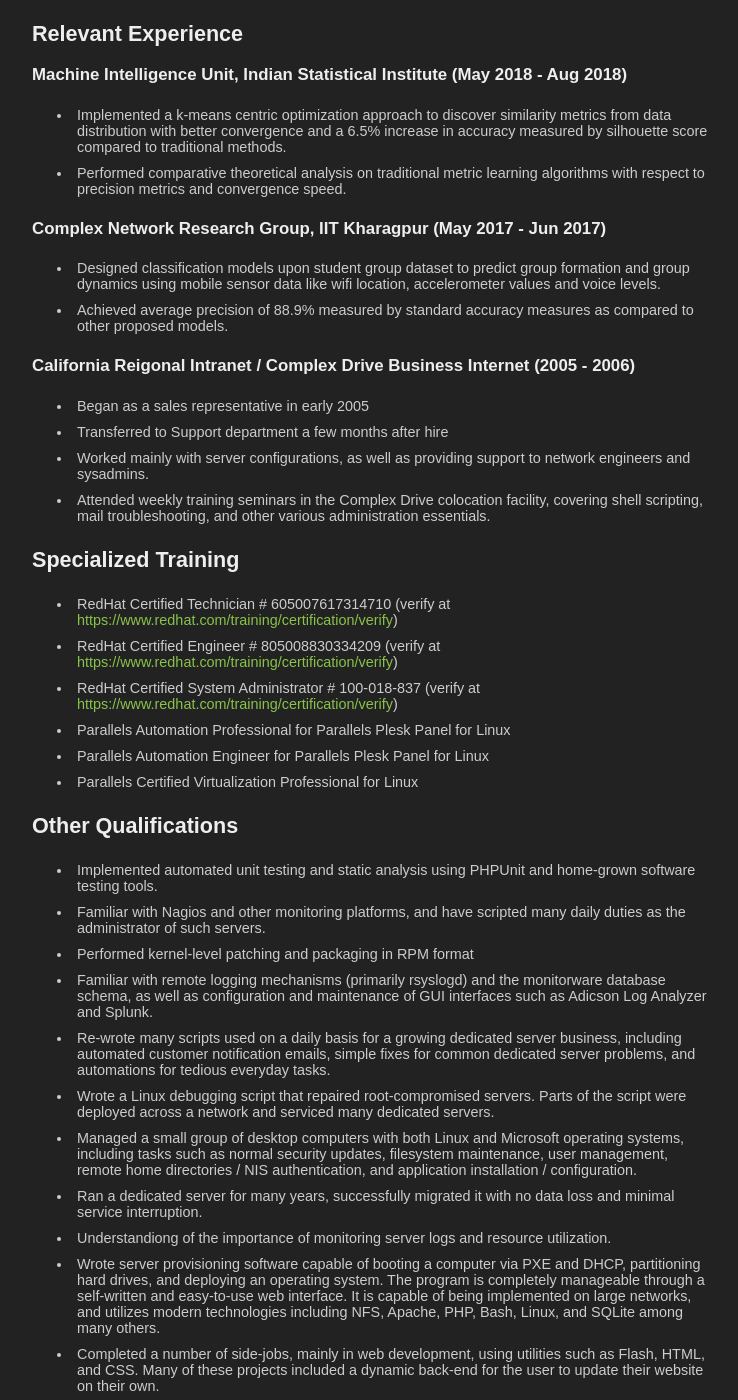
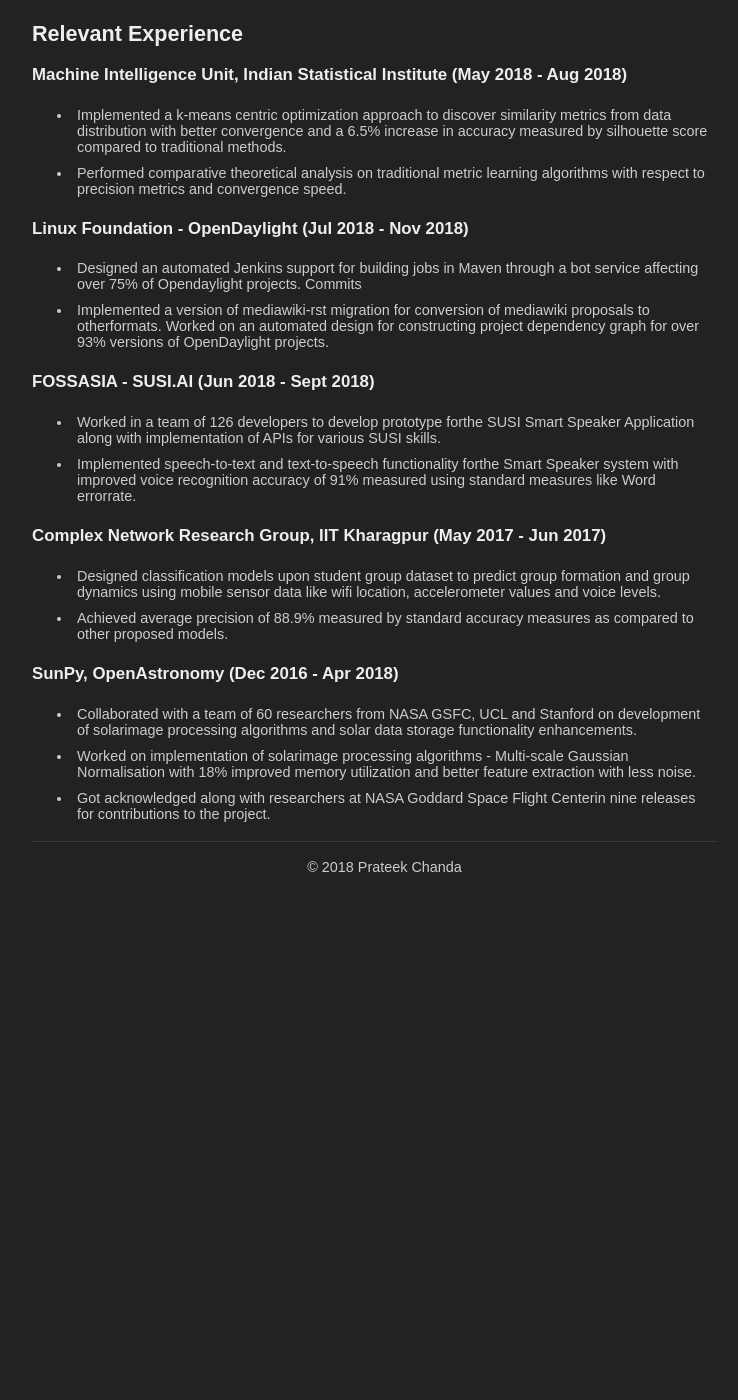
Before and after one commit to prateekiiest/prateekiie.github.io, a Jekyll site: the page built from index.md, in a window 1280 px wide and 1400 px high, scrolled down 901 px. Shown: the whole window, without its empty margins (278-1016 px from the left). Built offline with Jekyll 4.4.1, drawn with Linux system fonts in a browser that asks for light colours; our own code applies the rules of GitHub Pages for plain Markdown files; Markdown is read by kramdown in place of the engine named in the settings; after the commit the page ends 1794 px from its top, so only the background shows below that; some of the changed text lies outside the part shown.

Commit message:
Update index.md

```diff
--- a/index.md
+++ b/index.md
@@ -31,6 +31,20 @@ accuracy measured by silhouette score compared to traditional methods.
 * Performed comparative theoretical analysis on traditional metric learning
 algorithms with respect to precision metrics and convergence speed.
 
+### Linux Foundation - OpenDaylight (Jul 2018 - Nov 2018)
+* Designed an automated Jenkins support for building jobs in Maven through a
+bot service affecting over 75% of Opendaylight projects. Commits
+* Implemented a version of mediawiki-rst migration for conversion of mediawiki
+proposals to otherformats. Worked on an automated design for constructing
+project dependency graph for over 93% versions of OpenDaylight projects.
+
+### FOSSASIA - SUSI.AI (Jun 2018 - Sept 2018)
+* Worked in a team of 126 developers to develop prototype forthe SUSI Smart
+Speaker Application along with implementation of APIs for various SUSI skills.
+* Implemented speech-to-text and text-to-speech functionality forthe Smart
+Speaker system with improved voice recognition accuracy of 91% measured
+using standard measures like Word errorrate.
+
 ### Complex Network Research Group, IIT Kharagpur (May 2017 - Jun 2017)
 * Designed classification models upon student group dataset to predict group
 formation and group dynamics using mobile sensor data like wifi location,
@@ -38,32 +52,12 @@ accelerometer values and voice levels.
 * Achieved average precision of 88.9% measured by standard accuracy measures
 as compared to other proposed models.
 
-
-### California Reigonal Intranet / Complex Drive Business Internet (2005 - 2006)
-* Began as a sales representative in early 2005
-* Transferred to Support department a few months after hire
-* Worked mainly with server configurations, as well as providing support to network engineers and sysadmins.
-* Attended weekly training seminars in the Complex Drive colocation facility, covering shell scripting, mail troubleshooting, and other various administration essentials.
-
-## Specialized Training
-* RedHat Certified Technician # 605007617314710 (verify at <https://www.redhat.com/training/certification/verify>)
-* RedHat Certified Engineer # 805008830334209 (verify at <https://www.redhat.com/training/certification/verify>)
-* RedHat Certified System Administrator # 100-018-837 (verify at <https://www.redhat.com/training/certification/verify>)
-* Parallels Automation Professional for Parallels Plesk Panel for Linux
-* Parallels Automation Engineer for Parallels Plesk Panel for Linux
-* Parallels Certified Virtualization Professional for Linux
-
-## Other Qualifications
-* Implemented automated unit testing and static analysis using PHPUnit and home-grown software testing tools.
-* Familiar with Nagios and other monitoring platforms, and have scripted many daily duties as the administrator of such servers.
-* Performed kernel-level patching and packaging in RPM format
-* Familiar with remote logging mechanisms (primarily rsyslogd) and the monitorware database schema, as well as configuration and maintenance of GUI interfaces such as Adicson Log Analyzer and Splunk.
-* Re-wrote many scripts used on a daily basis for a growing dedicated server business, including automated customer notification emails, simple fixes for common dedicated server problems, and automations for tedious everyday tasks.
-* Wrote a Linux debugging script that repaired root-compromised servers. Parts of the script were deployed across a network and serviced many dedicated servers.
-* Managed a small group of desktop computers with both Linux and Microsoft operating systems, including tasks such as normal security updates, filesystem maintenance, user management, remote home directories / NIS authentication, and application installation / configuration.
-* Ran a dedicated server for many years, successfully migrated it with no data loss and minimal service interruption.
-* Understandiong of the importance of monitoring server logs and resource utilization.
-* Wrote server provisioning software capable of booting a computer via PXE and DHCP, partitioning hard drives, and deploying an operating system. The program is completely manageable through a self-written and easy-to-use web interface. It is capable of being implemented on large networks, and utilizes modern technologies including NFS, Apache, PHP, Bash, Linux, and SQLite among many others.
-* Completed a number of side-jobs, mainly in web development, using utilities such as Flash, HTML, and CSS. Many of these projects included a dynamic back-end for the user to update their website on their own.
-* Experience administrating devices controlled by Cisco IOS software.
-* Kept regular backups of multiple hosts for a number of years. All backups were stored with multiple increments.
+### SunPy, OpenAstronomy (Dec 2016 - Apr 2018)
+* Collaborated with a team of 60 researchers from NASA GSFC, UCL and
+Stanford on development of solarimage processing algorithms and solar data
+storage functionality enhancements.
+* Worked on implementation of solarimage processing algorithms - Multi-scale
+Gaussian Normalisation with 18% improved memory utilization and better
+feature extraction with less noise.
+* Got acknowledged along with researchers at NASA Goddard Space Flight
+Centerin nine releases for contributions to the project.
```
